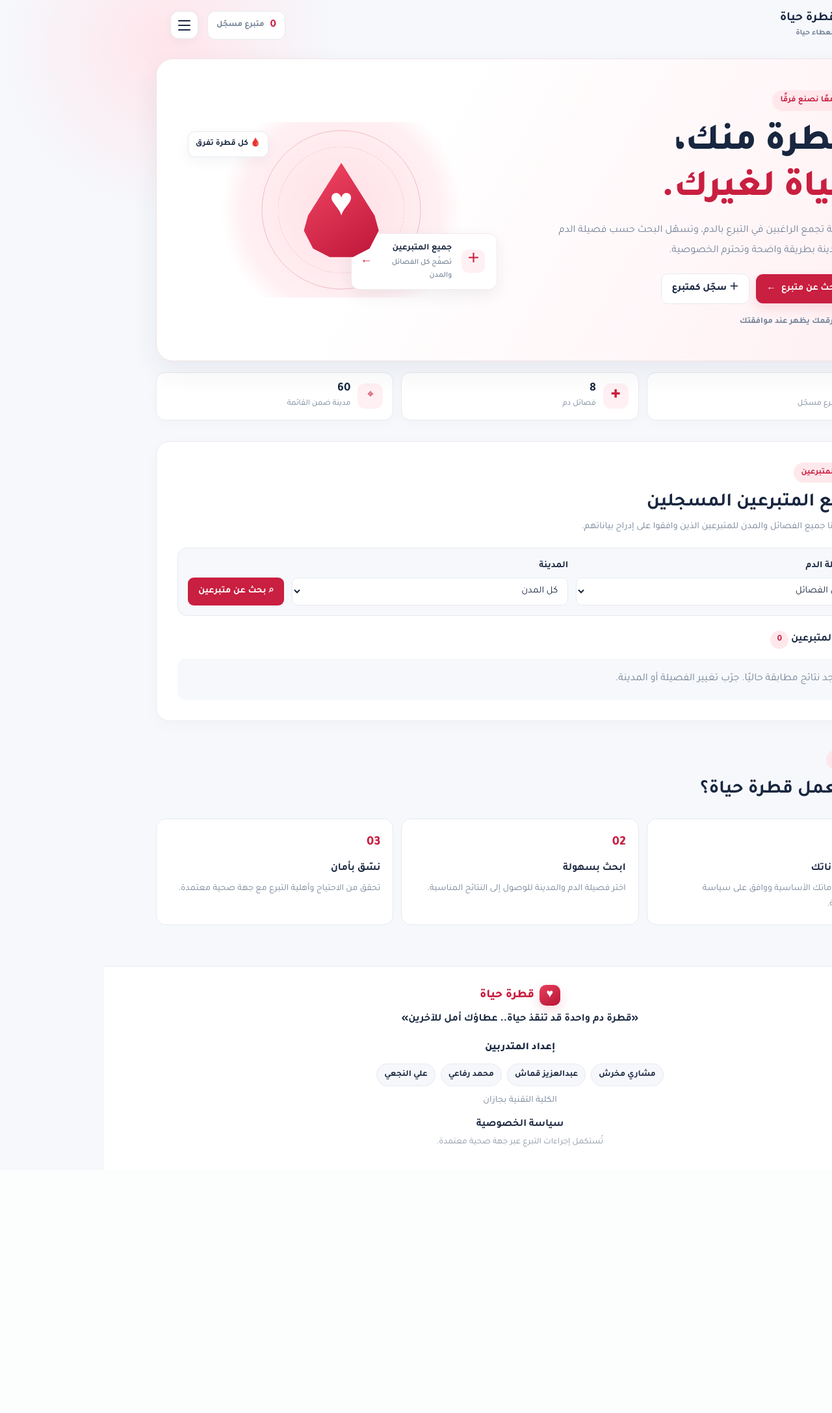
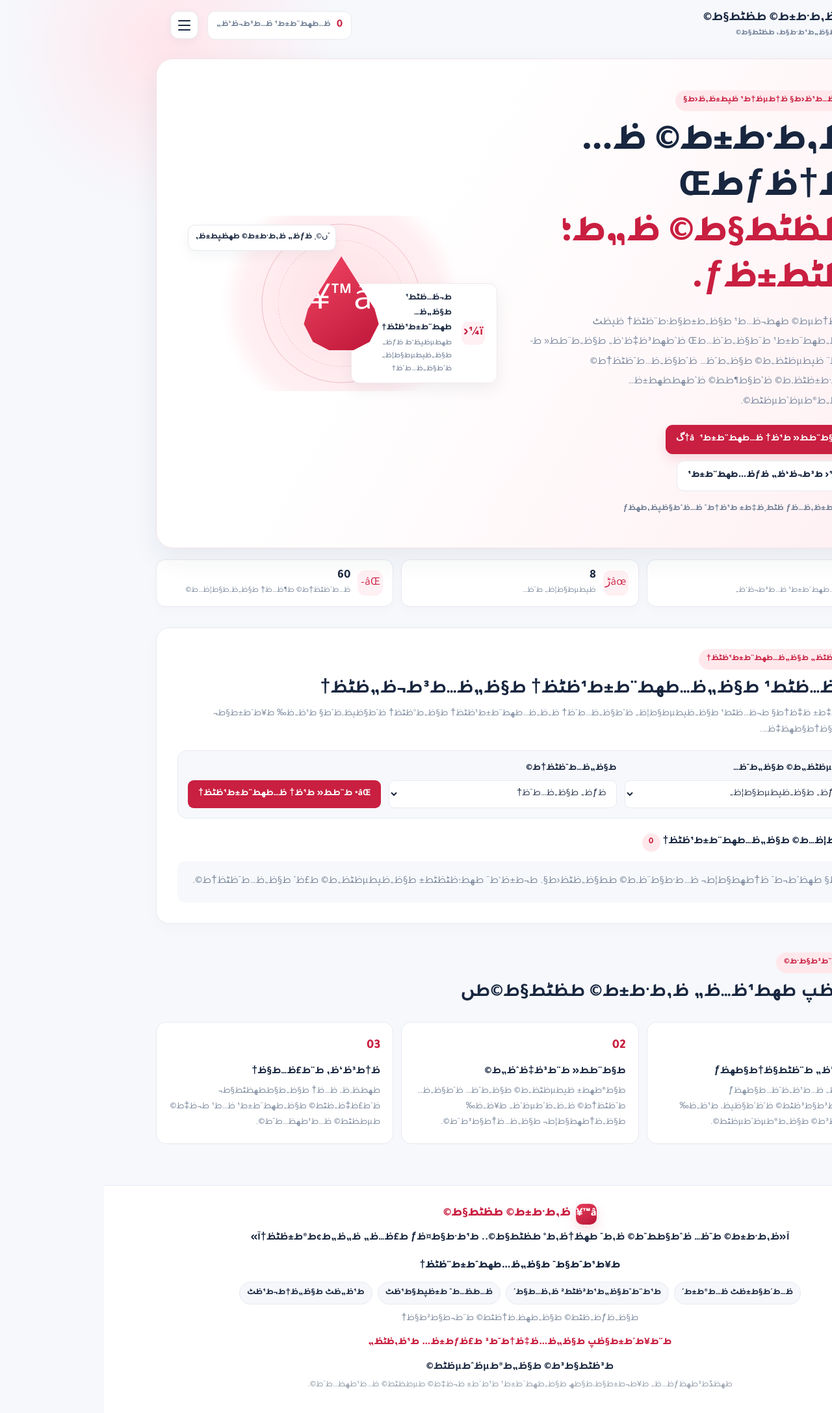
Before and after one commit to mshariahmed21/blood-bank-project, a Flask app: page /donors in a window 1280 px wide; the page is wider, and only the part inside the window is pictured. Shown: that part at 65% size. Before the commit the page ends 1765 px from the top of that part, so only its background shows below. Run offline with Flask 3, Linux system fonts and the light colour scheme; data that the repository does not hold is empty; some libraries are stand-ins or nearby versions.

Commit message:
Add supervisor credit to Qatrah Life

```diff
--- a/static/style.css
+++ b/static/style.css
@@ -924,3 +924,8 @@ a.header-stat:focus-visible{outline:3px solid rgba(185,31,59,.35);outline-offset
 .qatrah-install-button:hover{transform:translateY(-2px);box-shadow:0 14px 32px rgba(130,15,43,.36)}
 .qatrah-install-button:focus-visible{outline:3px solid #fff;outline-offset:3px}
 @media(max-width:600px){.qatrah-install-button{left:12px;bottom:calc(12px + env(safe-area-inset-bottom));padding:10px 14px;font-size:13px}}
+
+
+/* Project supervisor credit */
+.supervisor-credit{margin:10px 0 0;font-weight:800;color:var(--red);font-size:.95rem}
+[data-theme="dark"] .supervisor-credit{color:#f08aa0}
--- a/templates/index.html
+++ b/templates/index.html
@@ -4,40 +4,40 @@
 <meta charset="UTF-8">
 <meta name="viewport" content="width=device-width, initial-scale=1">
 <meta name="theme-color" content="#b91f3b">
-<meta name="description" content="قطرة حياة: منصة للتواصل مع المتبرعين بالدم حسب الفصيلة والمدينة.">
-<title>قطرة حياة | قطرة منك، حياة لغيرك</title>
+<meta name="description" content="ظ‚ط·ط±ط© ط­ظٹط§ط©: ظ…ظ†طµط© ظ„ظ„طھظˆط§طµظ„ ظ…ط¹ ط§ظ„ظ…طھط¨ط±ط¹ظٹظ† ط¨ط§ظ„ط¯ظ… ط­ط³ط¨ ط§ظ„ظپطµظٹظ„ط© ظˆط§ظ„ظ…ط¯ظٹظ†ط©.">
+<title>ظ‚ط·ط±ط© ط­ظٹط§ط© | ظ‚ط·ط±ط© ظ…ظ†ظƒطŒ ط­ظٹط§ط© ظ„ط؛ظٹط±ظƒ</title>
 <link rel="stylesheet" href="{{ url_for('static', filename='style.css') }}">
 <link href="https://fonts.googleapis.com/css2?family=Tajawal:wght@400;500;600;700;800&display=swap" rel="stylesheet">
 <link rel="manifest" href="/manifest.webmanifest"><meta name="theme-color" content="#b91f3b"><meta name="mobile-web-app-capable" content="yes"><meta name="apple-mobile-web-app-capable" content="yes"><meta name="apple-mobile-web-app-status-bar-style" content="black-translucent"><link rel="apple-touch-icon" href="/static/icons/icon-192.png"></head>
 <body>
 <div class="page-glow" aria-hidden="true"></div>
 <header class="topbar site-header">
-  <a class="brand brand-link" href="{{ url_for('index') }}" aria-label="قطرة حياة - الرئيسية">
-    <span class="brand-mark">♥</span><span><strong>قطرة حياة</strong><small>العطاء حياة</small></span>
+  <a class="brand brand-link" href="{{ url_for('index') }}" aria-label="ظ‚ط·ط±ط© ط­ظٹط§ط© - ط§ظ„ط±ط¦ظٹط³ظٹط©">
+    <span class="brand-mark">â™¥</span><span><strong>ظ‚ط·ط±ط© ط­ظٹط§ط©</strong><small>ط§ظ„ط¹ط·ط§ط، ط­ظٹط§ط©</small></span>
   </a>
   <div class="header-side">
-    <a class="header-stat" href="{{ url_for('donor_directory') }}" aria-label="عرض جميع المتبرعين المسجلين"><strong>{{ total_donors }}</strong><span>متبرع مسجّل</span></a>
-    <button class="menu-toggle" type="button" aria-label="فتح القائمة" aria-expanded="false" aria-controls="side-drawer" data-menu-toggle><span></span><span></span><span></span></button>
+    <a class="header-stat" href="{{ url_for('donor_directory') }}" aria-label="ط¹ط±ط¶ ط¬ظ…ظٹط¹ ط§ظ„ظ…طھط¨ط±ط¹ظٹظ† ط§ظ„ظ…ط³ط¬ظ„ظٹظ†"><strong>{{ total_donors }}</strong><span>ظ…طھط¨ط±ط¹ ظ…ط³ط¬ظ‘ظ„</span></a>
+    <button class="menu-toggle" type="button" aria-label="ظپطھط­ ط§ظ„ظ‚ط§ط¦ظ…ط©" aria-expanded="false" aria-controls="side-drawer" data-menu-toggle><span></span><span></span><span></span></button>
   </div>
 </header>
 <div class="drawer-scrim" data-drawer-close></div>
-<aside class="side-drawer" id="side-drawer" aria-label="القائمة الجانبية" aria-hidden="true">
-  <div class="drawer-head"><div class="drawer-brand"><span class="brand-mark">♥</span><strong>قطرة حياة</strong></div><button type="button" class="drawer-close" aria-label="إغلاق القائمة" data-drawer-close>×</button></div>
-  <p class="drawer-caption">كل قطرة تصنع فرقًا</p>
+<aside class="side-drawer" id="side-drawer" aria-label="ط§ظ„ظ‚ط§ط¦ظ…ط© ط§ظ„ط¬ط§ظ†ط¨ظٹط©" aria-hidden="true">
+  <div class="drawer-head"><div class="drawer-brand"><span class="brand-mark">â™¥</span><strong>ظ‚ط·ط±ط© ط­ظٹط§ط©</strong></div><button type="button" class="drawer-close" aria-label="ط¥ط؛ظ„ط§ظ‚ ط§ظ„ظ‚ط§ط¦ظ…ط©" data-drawer-close>أ—</button></div>
+  <p class="drawer-caption">ظƒظ„ ظ‚ط·ط±ط© طھطµظ†ط¹ ظپط±ظ‚ظ‹ط§</p>
   <nav class="drawer-nav">
-    <a href="#home" data-drawer-link><span>⌂</span> الرئيسية</a>
-    <a href="#search" data-drawer-link><span>⌕</span> البحث عن متبرع</a>
-    <a href="{{ url_for('register') }}" data-drawer-link><span>＋</span> التسجيل كمتبرع</a>
-    <a href="{{ url_for('login') }}"><span>↪</span> تسجيل الدخول</a>
-    <a href="{{ url_for('signup') }}"><span>＋</span> إنشاء حساب جديد</a>
-    <a href="{{ url_for('inbox') }}"><span>✉</span> رسائلي الخاصة</a>
-    <a href="{{ url_for('donation_requests') }}"><span>＋</span> طلبات التبرع</a>
-    <a href="{{ url_for('profile') }}"><span>◎</span> ملفي الشخصي</a>
-    <a href="{{ url_for('settings') }}"><span>⚙</span> الإعدادات</a>
-    <a href="{{ url_for('privacy') }}"><span>盾</span> سياسة الخصوصية</a>
+    <a href="#home" data-drawer-link><span>âŒ‚</span> ط§ظ„ط±ط¦ظٹط³ظٹط©</a>
+    <a href="#search" data-drawer-link><span>âŒ•</span> ط§ظ„ط¨ط­ط« ط¹ظ† ظ…طھط¨ط±ط¹</a>
+    <a href="{{ url_for('register') }}" data-drawer-link><span>ï¼‹</span> ط§ظ„طھط³ط¬ظٹظ„ ظƒظ…طھط¨ط±ط¹</a>
+    <a href="{{ url_for('login') }}"><span>â†ھ</span> طھط³ط¬ظٹظ„ ط§ظ„ط¯ط®ظˆظ„</a>
+    <a href="{{ url_for('signup') }}"><span>ï¼‹</span> ط¥ظ†ط´ط§ط، ط­ط³ط§ط¨ ط¬ط¯ظٹط¯</a>
+    <a href="{{ url_for('inbox') }}"><span>âœ‰</span> ط±ط³ط§ط¦ظ„ظٹ ط§ظ„ط®ط§طµط©</a>
+    <a href="{{ url_for('donation_requests') }}"><span>ï¼‹</span> ط·ظ„ط¨ط§طھ ط§ظ„طھط¨ط±ط¹</a>
+    <a href="{{ url_for('profile') }}"><span>â—ژ</span> ظ…ظ„ظپظٹ ط§ظ„ط´ط®طµظٹ</a>
+    <a href="{{ url_for('settings') }}"><span>âڑ™</span> ط§ظ„ط¥ط¹ط¯ط§ط¯ط§طھ</a>
+    <a href="{{ url_for('privacy') }}"><span>ç›¾</span> ط³ظٹط§ط³ط© ط§ظ„ط®طµظˆطµظٹط©</a>
   </nav>
-  <div class="drawer-bottom"><span class="theme-dot">◐</span><span>الوضع الداكن</span><button class="theme-toggle" type="button" data-theme-toggle>🌙 تفعيل</button></div>
-  <small class="drawer-footnote">تُستكمل إجراءات التبرع عبر جهة صحية معتمدة.</small>
+  <div class="drawer-bottom"><span class="theme-dot">â—گ</span><span>ط§ظ„ظˆط¶ط¹ ط§ظ„ط¯ط§ظƒظ†</span><button class="theme-toggle" type="button" data-theme-toggle>ًںŒ™ طھظپط¹ظٹظ„</button></div>
+  <small class="drawer-footnote">طھظڈط³طھظƒظ…ظ„ ط¥ط¬ط±ط§ط،ط§طھ ط§ظ„طھط¨ط±ط¹ ط¹ط¨ط± ط¬ظ‡ط© طµط­ظٹط© ظ…ط¹طھظ…ط¯ط©.</small>
 </aside>
 
 <main class="container main-content">
@@ -46,45 +46,45 @@
   {% endwith %}
   <section class="hero" id="home">
     <div class="hero-text">
-      <span class="eyebrow"><span class="pulse-dot"></span> معًا نصنع فرقًا</span>
-      <h1>قطرة منك،<br><span>حياة لغيرك.</span></h1>
-      <p>منصة تجمع الراغبين في التبرع بالدم، وتسهّل البحث حسب فصيلة الدم والمدينة بطريقة واضحة وتحترم الخصوصية.</p>
-      <div class="hero-actions"><a href="#search" class="primary-link">ابحث عن متبرع <span>←</span></a><a href="{{ url_for('register') }}" class="secondary-link">＋ سجّل كمتبرع</a></div>
-      <div class="trust-note"><span>✓</span> رقمك يظهر عند موافقتك</div>
+      <span class="eyebrow"><span class="pulse-dot"></span> ظ…ط¹ظ‹ط§ ظ†طµظ†ط¹ ظپط±ظ‚ظ‹ط§</span>
+      <h1>ظ‚ط·ط±ط© ظ…ظ†ظƒطŒ<br><span>ط­ظٹط§ط© ظ„ط؛ظٹط±ظƒ.</span></h1>
+      <p>ظ…ظ†طµط© طھط¬ظ…ط¹ ط§ظ„ط±ط§ط؛ط¨ظٹظ† ظپظٹ ط§ظ„طھط¨ط±ط¹ ط¨ط§ظ„ط¯ظ…طŒ ظˆطھط³ظ‡ظ‘ظ„ ط§ظ„ط¨ط­ط« ط­ط³ط¨ ظپطµظٹظ„ط© ط§ظ„ط¯ظ… ظˆط§ظ„ظ…ط¯ظٹظ†ط© ط¨ط·ط±ظٹظ‚ط© ظˆط§ط¶ط­ط© ظˆطھط­طھط±ظ… ط§ظ„ط®طµظˆطµظٹط©.</p>
+      <div class="hero-actions"><a href="#search" class="primary-link">ط§ط¨ط­ط« ط¹ظ† ظ…طھط¨ط±ط¹ <span>â†گ</span></a><a href="{{ url_for('register') }}" class="secondary-link">ï¼‹ ط³ط¬ظ‘ظ„ ظƒظ…طھط¨ط±ط¹</a></div>
+      <div class="trust-note"><span>âœ“</span> ط±ظ‚ظ…ظƒ ظٹط¸ظ‡ط± ط¹ظ†ط¯ ظ…ظˆط§ظپظ‚طھظƒ</div>
     </div>
     <div class="hero-art">
       <div class="orbit orbit-one"></div><div class="orbit orbit-two"></div>
-      <div class="drop"><span>♥</span></div>
-      <a class="floating-card" href="{{ url_for('donor_directory') }}" aria-label="عرض جميع المتبرعين المسجلين"><span class="floating-icon">＋</span><span><strong>جميع المتبرعين</strong><small>تصفّح كل الفصائل والمدن</small></span><span class="floating-arrow">←</span></a>
-      <div class="tiny-card">🩸 <strong>كل قطرة تفرق</strong></div>
+      <div class="drop"><span>â™¥</span></div>
+      <a class="floating-card" href="{{ url_for('donor_directory') }}" aria-label="ط¹ط±ط¶ ط¬ظ…ظٹط¹ ط§ظ„ظ…طھط¨ط±ط¹ظٹظ† ط§ظ„ظ…ط³ط¬ظ„ظٹظ†"><span class="floating-icon">ï¼‹</span><span><strong>ط¬ظ…ظٹط¹ ط§ظ„ظ…طھط¨ط±ط¹ظٹظ†</strong><small>طھطµظپظ‘ط­ ظƒظ„ ط§ظ„ظپطµط§ط¦ظ„ ظˆط§ظ„ظ…ط¯ظ†</small></span><span class="floating-arrow">â†گ</span></a>
+      <div class="tiny-card">ًں©¸ <strong>ظƒظ„ ظ‚ط·ط±ط© طھظپط±ظ‚</strong></div>
     </div>
   </section>
 
-  <section class="stats" aria-label="إحصائيات المنصة">
-    <a class="stat-card stat-link" href="{{ url_for('donor_directory') }}"><span class="stat-icon">♥</span><div><strong>{{ total_donors }}</strong><small>متبرع مسجّل</small></div></a>
-    <article class="stat-card"><span class="stat-icon">✚</span><div><strong>8</strong><small>فصائل دم</small></div></article>
-    <article class="stat-card"><span class="stat-icon">⌖</span><div><strong>{{ cities|length }}</strong><small>مدينة ضمن القائمة</small></div></article>
+  <section class="stats" aria-label="ط¥ط­طµط§ط¦ظٹط§طھ ط§ظ„ظ…ظ†طµط©">
+    <a class="stat-card stat-link" href="{{ url_for('donor_directory') }}"><span class="stat-icon">â™¥</span><div><strong>{{ total_donors }}</strong><small>ظ…طھط¨ط±ط¹ ظ…ط³ط¬ظ‘ظ„</small></div></a>
+    <article class="stat-card"><span class="stat-icon">âœڑ</span><div><strong>8</strong><small>ظپطµط§ط¦ظ„ ط¯ظ…</small></div></article>
+    <article class="stat-card"><span class="stat-icon">âŒ–</span><div><strong>{{ cities|length }}</strong><small>ظ…ط¯ظٹظ†ط© ط¶ظ…ظ† ط§ظ„ظ‚ط§ط¦ظ…ط©</small></div></article>
   </section>
 
   <section class="content-panel search-section" id="search">
-    <div class="section-heading"><span class="eyebrow">{% if donor_directory|default(false) %}دليل المتبرعين{% else %}البحث الذكي{% endif %}</span><h2>{% if donor_directory|default(false) %}جميع المتبرعين المسجلين{% else %}ابحث عن متبرع مناسب{% endif %}</h2><p>{% if donor_directory|default(false) %}تظهر هنا جميع الفصائل والمدن للمتبرعين الذين وافقوا على إدراج بياناتهم.{% else %}حدّد فصيلة الدم والمدينة لعرض النتائج المطابقة، أو افتح دليل جميع المتبرعين من بطاقة الزائد بجانب القطرة.{% endif %}</p></div>
+    <div class="section-heading"><span class="eyebrow">{% if donor_directory|default(false) %}ط¯ظ„ظٹظ„ ط§ظ„ظ…طھط¨ط±ط¹ظٹظ†{% else %}ط§ظ„ط¨ط­ط« ط§ظ„ط°ظƒظٹ{% endif %}</span><h2>{% if donor_directory|default(false) %}ط¬ظ…ظٹط¹ ط§ظ„ظ…طھط¨ط±ط¹ظٹظ† ط§ظ„ظ…ط³ط¬ظ„ظٹظ†{% else %}ط§ط¨ط­ط« ط¹ظ† ظ…طھط¨ط±ط¹ ظ…ظ†ط§ط³ط¨{% endif %}</h2><p>{% if donor_directory|default(false) %}طھط¸ظ‡ط± ظ‡ظ†ط§ ط¬ظ…ظٹط¹ ط§ظ„ظپطµط§ط¦ظ„ ظˆط§ظ„ظ…ط¯ظ† ظ„ظ„ظ…طھط¨ط±ط¹ظٹظ† ط§ظ„ط°ظٹظ† ظˆط§ظپظ‚ظˆط§ ط¹ظ„ظ‰ ط¥ط¯ط±ط§ط¬ ط¨ظٹط§ظ†ط§طھظ‡ظ….{% else %}ط­ط¯ظ‘ط¯ ظپطµظٹظ„ط© ط§ظ„ط¯ظ… ظˆط§ظ„ظ…ط¯ظٹظ†ط© ظ„ط¹ط±ط¶ ط§ظ„ظ†طھط§ط¦ط¬ ط§ظ„ظ…ط·ط§ط¨ظ‚ط©طŒ ط£ظˆ ط§ظپطھط­ ط¯ظ„ظٹظ„ ط¬ظ…ظٹط¹ ط§ظ„ظ…طھط¨ط±ط¹ظٹظ† ظ…ظ† ط¨ط·ط§ظ‚ط© ط§ظ„ط²ط§ط¦ط¯ ط¨ط¬ط§ظ†ط¨ ط§ظ„ظ‚ط·ط±ط©.{% endif %}</p></div>
     <form method="POST" action="{{ url_for('explore') }}#search" class="search-form">
-      <div class="field"><label for="search_blood_type">فصيلة الدم</label><select name="blood_type" id="search_blood_type"><option value="">كل الفصائل</option>{% for bt in blood_types %}<option value="{{ bt }}" {% if selected_type == bt %}selected{% endif %}>{{ bt }}</option>{% endfor %}</select></div>
-      <div class="field"><label for="search_city">المدينة</label><select name="city" id="search_city"><option value="">كل المدن</option>{% for c in cities %}<option value="{{ c }}" {% if selected_city == c %}selected{% endif %}>{{ c }}</option>{% endfor %}</select></div>
-      <button type="submit" class="search-button">⌕ <span>بحث عن متبرعين</span></button>
+      <div class="field"><label for="search_blood_type">ظپطµظٹظ„ط© ط§ظ„ط¯ظ…</label><select name="blood_type" id="search_blood_type"><option value="">ظƒظ„ ط§ظ„ظپطµط§ط¦ظ„</option>{% for bt in blood_types %}<option value="{{ bt }}" {% if selected_type == bt %}selected{% endif %}>{{ bt }}</option>{% endfor %}</select></div>
+      <div class="field"><label for="search_city">ط§ظ„ظ…ط¯ظٹظ†ط©</label><select name="city" id="search_city"><option value="">ظƒظ„ ط§ظ„ظ…ط¯ظ†</option>{% for c in cities %}<option value="{{ c }}" {% if selected_city == c %}selected{% endif %}>{{ c }}</option>{% endfor %}</select></div>
+      <button type="submit" class="search-button">âŒ• <span>ط¨ط­ط« ط¹ظ† ظ…طھط¨ط±ط¹ظٹظ†</span></button>
     </form>
     {% if searched %}
-    <div class="results"><h3>{% if donor_directory|default(false) %}قائمة المتبرعين{% else %}نتائج البحث{% endif %} <span class="result-count">{{ results|length }}</span></h3>
+    <div class="results"><h3>{% if donor_directory|default(false) %}ظ‚ط§ط¦ظ…ط© ط§ظ„ظ…طھط¨ط±ط¹ظٹظ†{% else %}ظ†طھط§ط¦ط¬ ط§ظ„ط¨ط­ط«{% endif %} <span class="result-count">{{ results|length }}</span></h3>
       {% if results %}<div class="donor-grid">{% for donor in results %}
-      <article class="donor-card"><div class="donor-avatar">♥</div><div class="donor-info"><h4>{{ donor.full_name.split()[0] }} {{ donor.full_name.split()[-1][0] }}.</h4><p>⌖ {{ donor.city }}</p></div><span class="blood-badge">{{ donor.blood_type }}</span><p class="demo-note">متبرع مسجّل</p><div class="donor-actions"><a class="search-button donor-action" href="{{ url_for('start_message', donor_id=donor.id) }}">محادثة خاصة</a>{% if donor.public_phone %}<a class="secondary-link donor-action" href="https://wa.me/{{ donor.phone }}" target="_blank" rel="noopener noreferrer">واتساب</a>{% endif %}</div></article>
-      {% endfor %}</div><p class="demo-warning">يجب التحقق من أهلية التبرع وتنسيق التبرع عبر جهة صحية معتمدة.</p>
-      {% else %}<p class="empty-state">لا توجد نتائج مطابقة حاليًا. جرّب تغيير الفصيلة أو المدينة.</p>{% endif %}
+      <article class="donor-card"><div class="donor-avatar">â™¥</div><div class="donor-info"><h4>{{ donor.full_name.split()[0] }} {{ donor.full_name.split()[-1][0] }}.</h4><p>âŒ– {{ donor.city }}</p></div><span class="blood-badge">{{ donor.blood_type }}</span><p class="demo-note">ظ…طھط¨ط±ط¹ ظ…ط³ط¬ظ‘ظ„</p><div class="donor-actions"><a class="search-button donor-action" href="{{ url_for('start_message', donor_id=donor.id) }}">ظ…ط­ط§ط¯ط«ط© ط®ط§طµط©</a>{% if donor.public_phone %}<a class="secondary-link donor-action" href="https://wa.me/{{ donor.phone }}" target="_blank" rel="noopener noreferrer">ظˆط§طھط³ط§ط¨</a>{% endif %}</div></article>
+      {% endfor %}</div><p class="demo-warning">ظٹط¬ط¨ ط§ظ„طھط­ظ‚ظ‚ ظ…ظ† ط£ظ‡ظ„ظٹط© ط§ظ„طھط¨ط±ط¹ ظˆطھظ†ط³ظٹظ‚ ط§ظ„طھط¨ط±ط¹ ط¹ط¨ط± ط¬ظ‡ط© طµط­ظٹط© ظ…ط¹طھظ…ط¯ط©.</p>
+      {% else %}<p class="empty-state">ظ„ط§ طھظˆط¬ط¯ ظ†طھط§ط¦ط¬ ظ…ط·ط§ط¨ظ‚ط© ط­ط§ظ„ظٹظ‹ط§. ط¬ط±ظ‘ط¨ طھط؛ظٹظٹط± ط§ظ„ظپطµظٹظ„ط© ط£ظˆ ط§ظ„ظ…ط¯ظٹظ†ط©.</p>{% endif %}
     </div>{% endif %}
   </section>
 
-  <section class="steps"><div class="section-heading"><span class="eyebrow">بكل بساطة</span><h2>كيف تعمل قطرة حياة؟</h2></div><div class="step-grid"><article class="step"><span>01</span><h3>سجّل بياناتك</h3><p>أدخل معلوماتك الأساسية ووافق على سياسة الخصوصية.</p></article><article class="step"><span>02</span><h3>ابحث بسهولة</h3><p>اختر فصيلة الدم والمدينة للوصول إلى النتائج المناسبة.</p></article><article class="step"><span>03</span><h3>نسّق بأمان</h3><p>تحقق من الاحتياج وأهلية التبرع مع جهة صحية معتمدة.</p></article></div></section>
+  <section class="steps"><div class="section-heading"><span class="eyebrow">ط¨ظƒظ„ ط¨ط³ط§ط·ط©</span><h2>ظƒظٹظپ طھط¹ظ…ظ„ ظ‚ط·ط±ط© ط­ظٹط§ط©طں</h2></div><div class="step-grid"><article class="step"><span>01</span><h3>ط³ط¬ظ‘ظ„ ط¨ظٹط§ظ†ط§طھظƒ</h3><p>ط£ط¯ط®ظ„ ظ…ط¹ظ„ظˆظ…ط§طھظƒ ط§ظ„ط£ط³ط§ط³ظٹط© ظˆظˆط§ظپظ‚ ط¹ظ„ظ‰ ط³ظٹط§ط³ط© ط§ظ„ط®طµظˆطµظٹط©.</p></article><article class="step"><span>02</span><h3>ط§ط¨ط­ط« ط¨ط³ظ‡ظˆظ„ط©</h3><p>ط§ط®طھط± ظپطµظٹظ„ط© ط§ظ„ط¯ظ… ظˆط§ظ„ظ…ط¯ظٹظ†ط© ظ„ظ„ظˆطµظˆظ„ ط¥ظ„ظ‰ ط§ظ„ظ†طھط§ط¦ط¬ ط§ظ„ظ…ظ†ط§ط³ط¨ط©.</p></article><article class="step"><span>03</span><h3>ظ†ط³ظ‘ظ‚ ط¨ط£ظ…ط§ظ†</h3><p>طھط­ظ‚ظ‚ ظ…ظ† ط§ظ„ط§ط­طھظٹط§ط¬ ظˆط£ظ‡ظ„ظٹط© ط§ظ„طھط¨ط±ط¹ ظ…ط¹ ط¬ظ‡ط© طµط­ظٹط© ظ…ط¹طھظ…ط¯ط©.</p></article></div></section>
 </main>
-<footer><div class="footer-brand"><span class="brand-mark">♥</span> قطرة حياة</div><p class="quote">«قطرة دم واحدة قد تنقذ حياة.. عطاؤك أمل للآخرين»</p><div class="author-block"><p class="author-title">إعداد المتدربين</p><ul class="trainee-list"><li>مشاري مخرش</li><li>عبدالعزيز قماش</li><li>محمد رفاعي</li><li>علي النجعي</li></ul><p class="author-school">الكلية التقنية بجازان</p></div><p><a href="{{ url_for('privacy') }}">سياسة الخصوصية</a></p><small>تُستكمل إجراءات التبرع عبر جهة صحية معتمدة.</small></footer>
+<footer><div class="footer-brand"><span class="brand-mark">â™¥</span> ظ‚ط·ط±ط© ط­ظٹط§ط©</div><p class="quote">آ«ظ‚ط·ط±ط© ط¯ظ… ظˆط§ط­ط¯ط© ظ‚ط¯ طھظ†ظ‚ط° ط­ظٹط§ط©.. ط¹ط·ط§ط¤ظƒ ط£ظ…ظ„ ظ„ظ„ط¢ط®ط±ظٹظ†آ»</p><div class="author-block"><p class="author-title">ط¥ط¹ط¯ط§ط¯ ط§ظ„ظ…طھط¯ط±ط¨ظٹظ†</p><ul class="trainee-list"><li>ظ…ط´ط§ط±ظٹ ظ…ط®ط±ط´</li><li>ط¹ط¨ط¯ط§ظ„ط¹ط²ظٹط² ظ‚ظ…ط§ط´</li><li>ظ…ط­ظ…ط¯ ط±ظپط§ط¹ظٹ</li><li>ط¹ظ„ظٹ ط§ظ„ظ†ط¬ط¹ظٹ</li></ul><p class="author-school">ط§ظ„ظƒظ„ظٹط© ط§ظ„طھظ‚ظ†ظٹط© ط¨ط¬ط§ط²ط§ظ†</p><p class="supervisor-credit">ط¨ط¥ط´ط±ط§ظپ ط§ظ„ظ…ظ‡ظ†ط¯ط³ ط£ظƒط±ظ… ط¹ظ‚ظٹظ„</p></div><p><a href="{{ url_for('privacy') }}">ط³ظٹط§ط³ط© ط§ظ„ط®طµظˆطµظٹط©</a></p><small>طھظڈط³طھظƒظ…ظ„ ط¥ط¬ط±ط§ط،ط§طھ ط§ظ„طھط¨ط±ط¹ ط¹ط¨ط± ط¬ظ‡ط© طµط­ظٹط© ظ…ط¹طھظ…ط¯ط©.</small></footer>
 <script src="{{ url_for('static', filename='theme.js') }}"></script><script src="{{ url_for('static', filename='menu.js') }}"></script>
 {% if searched %}<script>document.addEventListener('DOMContentLoaded',()=>document.getElementById('search')?.scrollIntoView({behavior:'smooth',block:'start'}));</script>{% endif %}
 <script src="{{ url_for('static', filename='notifications.js') }}"></script><script src="{{ url_for('static', filename='pwa.js') }}" defer></script></body></html>
--- a/templates/register.html
+++ b/templates/register.html
@@ -90,6 +90,7 @@
             <li>علي النجعي</li>
         </ul>
         <p class="author-school">الكلية التقنية بجازان</p>
+        <p class="supervisor-credit">بإشراف المهندس أكرم عقيل</p>
     </div>
     <small>يجب تنسيق التبرع وإجراءاته مع جهة صحية معتمدة.</small>
 </footer>
```
